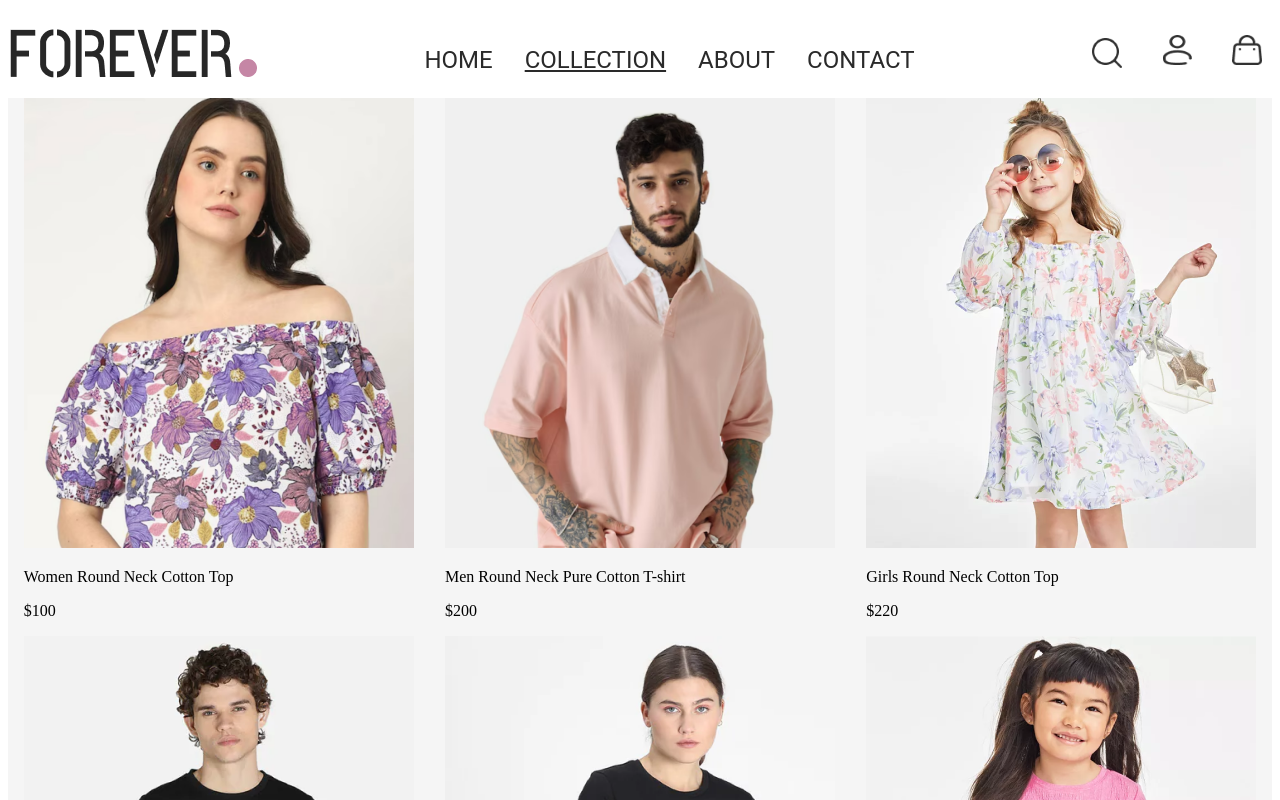
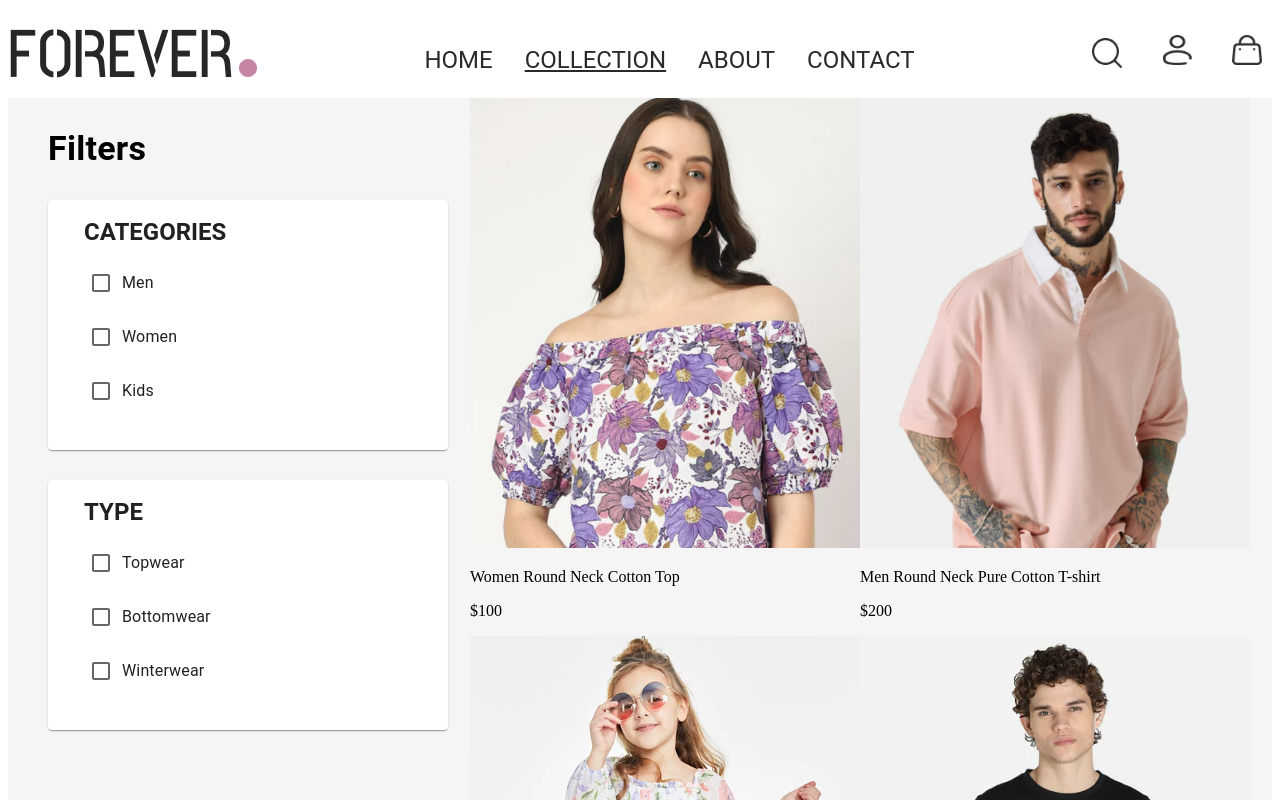
Before and after one commit to saima-khan1/E-commerce-Website, a React (Vite) app in the folder frontend/: page /collection in a window 1280 px wide. Shown: the top 800 px of the page. Built offline with nearby package versions, Linux system fonts and the light colour scheme.

Commit message:
added filters to collection page

```diff
--- a/frontend/src/pages/Collection.tsx
+++ b/frontend/src/pages/Collection.tsx
@@ -1,7 +1,16 @@
 import { useContext, useEffect, useState } from "react";
 import { ShopContext } from "../context/ShopContext";
+import Checkbox from "@mui/material/Checkbox";
 import ProductItems from "../components/ProductItems";
-import { Box } from "@mui/material";
+import {
+  Box,
+  Card,
+  CardContent,
+  Container,
+  List,
+  MenuItem,
+  Typography,
+} from "@mui/material";
 
 interface Product {
   _id: string;
@@ -15,16 +24,65 @@ const Collection = () => {
   const { products } = useContext(ShopContext);
   console.log(products);
   const [allProducts, setAllProducts] = useState<Product[]>([]);
+  const [showFilters, setShowFilters] = useState(false);
 
   useEffect(() => {
     setAllProducts(products);
   });
 
   return (
+    <>
+      <Box display="flex">
+        <Box marginTop={"30px"} marginLeft={"40px"}>
+          <Typography variant="h4" fontWeight={"600"}>
+            Filters
+          </Typography>
+          <Box marginTop={"30px"}>
+            <Card sx={{ minWidth: 400 }}>
+              <CardContent>
+                <Typography variant="h5" marginLeft={"20px"} fontWeight={"600"}>
+                  CATEGORIES
+                </Typography>
+                <List>
+                  <MenuItem>
+                    <Checkbox /> Men
+                  </MenuItem>
+                  <MenuItem>
+                    <Checkbox /> Women
+                  </MenuItem>
+                  <MenuItem>
+                    <Checkbox /> Kids
+                  </MenuItem>
+                </List>
+              </CardContent>
+            </Card>
+          </Box>
+          <Box marginTop={"30px"}>
+            <Card sx={{ minWidth: 400 }}>
+              <CardContent>
+                <Typography variant="h5" marginLeft={"20px"} fontWeight={"600"}>
+                  TYPE
+                </Typography>
+                <List>
+                  <MenuItem>
+                    <Checkbox /> Topwear
+                  </MenuItem>
+                  <MenuItem>
+                    <Checkbox /> Bottomwear
+                  </MenuItem>
+                  <MenuItem>
+                    <Checkbox /> Winterwear
+                  </MenuItem>
+                </List>
+              </CardContent>
+            </Card>
+          </Box>
+        </Box>
+
         <Box
           display="flex"
           flexWrap="wrap"
-      justifyContent="space-around"
+          justifyContent="center"
           alignItems="center"
         >
           {allProducts.map((item, index) => (
@@ -37,6 +95,8 @@ const Collection = () => {
             />
           ))}
         </Box>
+      </Box>
+    </>
   );
 };
 
```
Lines whose indentation alone changed are shown as unchanged.
